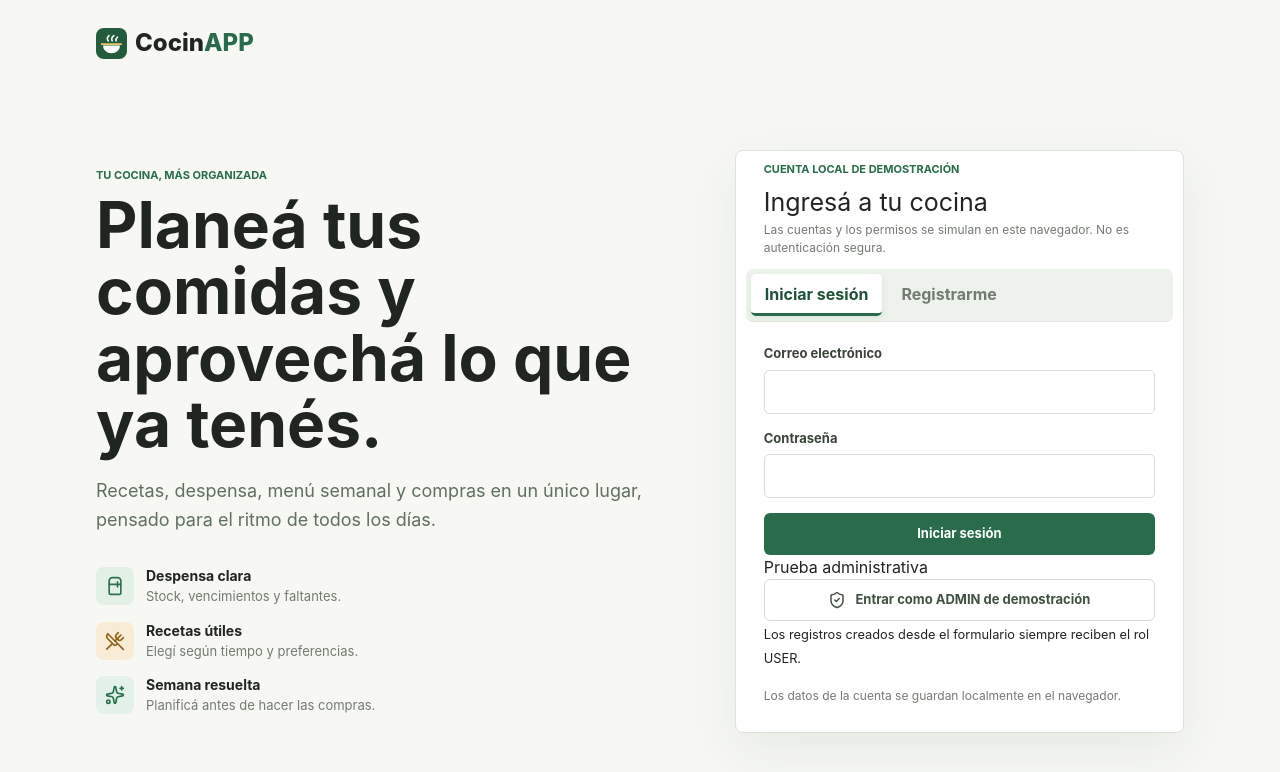
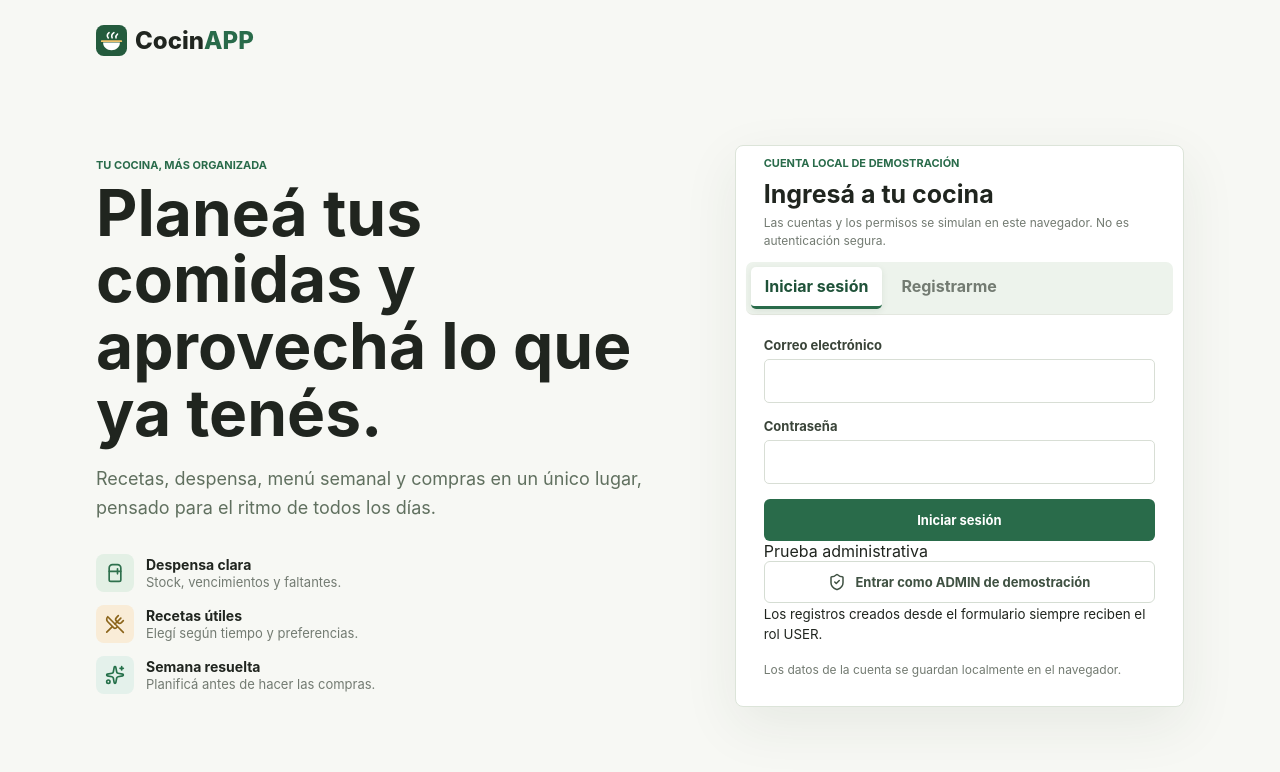
Before and after one commit to Carlos-Traverso/CocinApp, a React (Vite) app in the folder frontend/: page / in a window 1280 px wide. Shown: the top 772 px of the page. Built offline with nearby package versions, Linux system fonts and the light colour scheme.

Commit message:
Quitar Tailwind porque no se usa

```diff
--- a/frontend/package.json
+++ b/frontend/package.json
@@ -19,18 +19,17 @@
     "preview": "vite preview"
   },
   "dependencies": {
-    "@tailwindcss/vite": "^4.3.3",
     "lucide-react": "^1.47.0",
     "react": "^19.2.8",
     "react-dom": "^19.2.8",
-    "react-router-dom": "^7.18.4",
-    "tailwindcss": "^4.3.3"
+    "react-router-dom": "^7.18.4"
   },
   "devDependencies": {
     "@types/node": "^24.13.3",
     "@types/react": "^19.2.18",
     "@types/react-dom": "^19.2.7",
     "@vitejs/plugin-react": "^6.1.1",
+    "jiti": "^2.7.0",
     "oxlint": "^1.81.0",
     "typescript": "~6.0.2",
     "vite": "^8.3.0"
--- a/frontend/src/index.css
+++ b/frontend/src/index.css
@@ -1,4 +1,3 @@
-@import "tailwindcss";
 @import "./styles/tokens.css";
 
 :root {
--- a/frontend/src/styles/tokens.css
+++ b/frontend/src/styles/tokens.css
@@ -7,10 +7,3 @@
   --green-soft: #eaf3ec;
   --surface: #ffffff;
 }
-
-@theme {
-  --color-cocin-ink: var(--ink);
-  --color-cocin-muted: var(--muted);
-  --color-cocin-green: var(--green);
-  --color-cocin-green-dark: var(--green-dark);
-}
--- a/frontend/vite.config.ts
+++ b/frontend/vite.config.ts
@@ -1,5 +1,4 @@
 import react from '@vitejs/plugin-react'
-import tailwindcss from '@tailwindcss/vite'
 import { defineConfig } from 'vite'
 import { resolve } from 'node:path'
 import { fileURLToPath } from 'node:url'
@@ -8,7 +7,7 @@ const frontendRoot = fileURLToPath(new URL('.', import.meta.url))
 
 export default defineConfig({
   root: frontendRoot,
-  plugins: [react(), tailwindcss()],
+  plugins: [react()],
   publicDir: resolve(frontendRoot, 'public'),
   build: {
     rollupOptions: {
```
Also changed, not shown: 1 other file (tests, documents, lock files or other folders).
